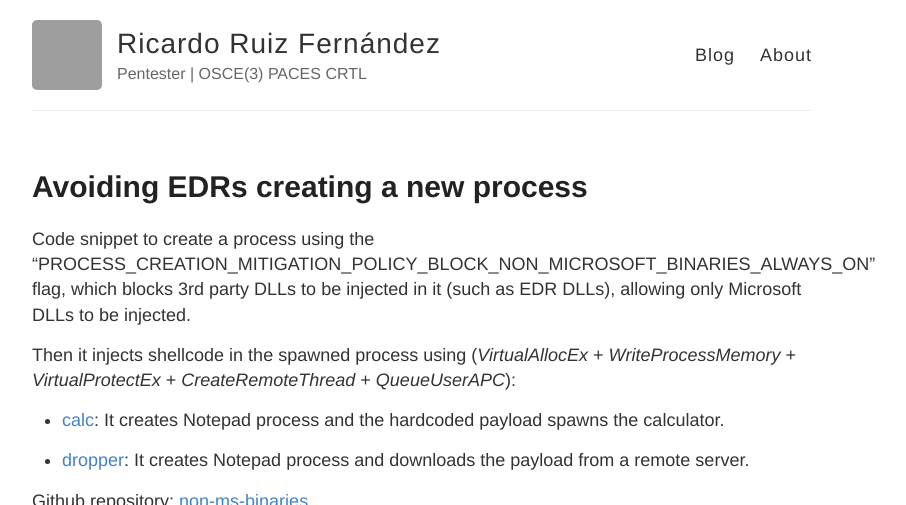
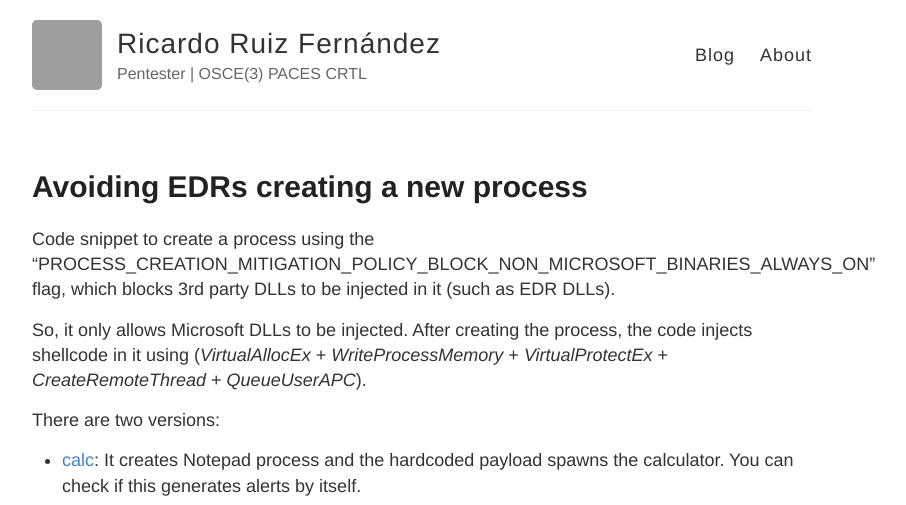
Before and after one commit to ricardojoserf/ricardojoserf.github.io, a Jekyll site: the page built from _posts/2023-3-23-non-ms-binaries.md, in a window 1280 px wide and 900 px high, cut to the strip 0-505 px from the top of the window. Shown: the whole strip, without its empty margins (218-1124 px from the left). Built offline with Jekyll 4.4.1, drawn with Linux system fonts in a browser that asks for light colours; grey boxes are pictures that could not be loaded.

Commit message:
Update 2023-3-23-non-ms-binaries.md

```diff
--- a/_posts/2023-3-23-non-ms-binaries.md
+++ b/_posts/2023-3-23-non-ms-binaries.md
@@ -4,17 +4,18 @@ title: Avoiding EDRs creating a new process
 excerpt_separator: <!--more-->
 ---
 
-Code snippet to create a process using the "PROCESS_CREATION_MITIGATION_POLICY_BLOCK_NON_MICROSOFT_BINARIES_ALWAYS_ON" flag, which blocks 3rd party DLLs to be injected in it (such as EDR DLLs), allowing only Microsoft DLLs to be injected.
+Code snippet to create a process using the "PROCESS_CREATION_MITIGATION_POLICY_BLOCK_NON_MICROSOFT_BINARIES_ALWAYS_ON" flag, which blocks 3rd party DLLs to be injected in it (such as EDR DLLs).
 
 <!--more-->
 
 
-Then it injects shellcode in the spawned process using (*VirtualAllocEx* + *WriteProcessMemory* + *VirtualProtectEx* + *CreateRemoteThread* + *QueueUserAPC*):
+So, it only allows Microsoft DLLs to be injected. After creating the process, the code injects shellcode in it using (*VirtualAllocEx* + *WriteProcessMemory* + *VirtualProtectEx* + *CreateRemoteThread* + *QueueUserAPC*).
 
-- [calc](https://github.com/ricardojoserf/non-ms-binaries/tree/main/calc): It creates Notepad process and the hardcoded payload spawns the calculator.
+There are two versions:
+
+- [calc](https://github.com/ricardojoserf/non-ms-binaries/tree/main/calc): It creates Notepad process and the hardcoded payload spawns the calculator. You can check if this generates alerts by itself.
 
 - [dropper](https://github.com/ricardojoserf/non-ms-binaries/tree/main/dropper): It creates Notepad process and downloads the payload from a remote server.
-
 
 Github repository: [non-ms-binaries](https://github.com/ricardojoserf/non-ms-binaries)
 
```
